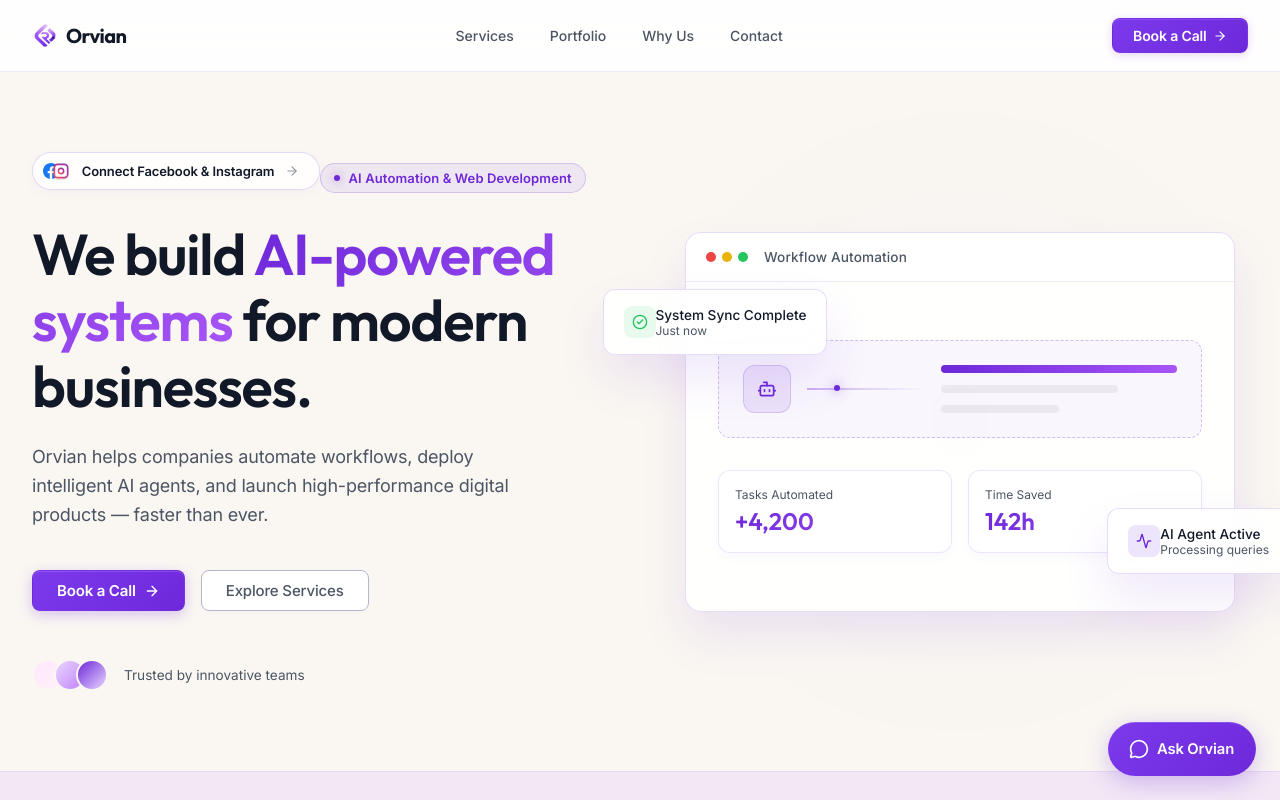
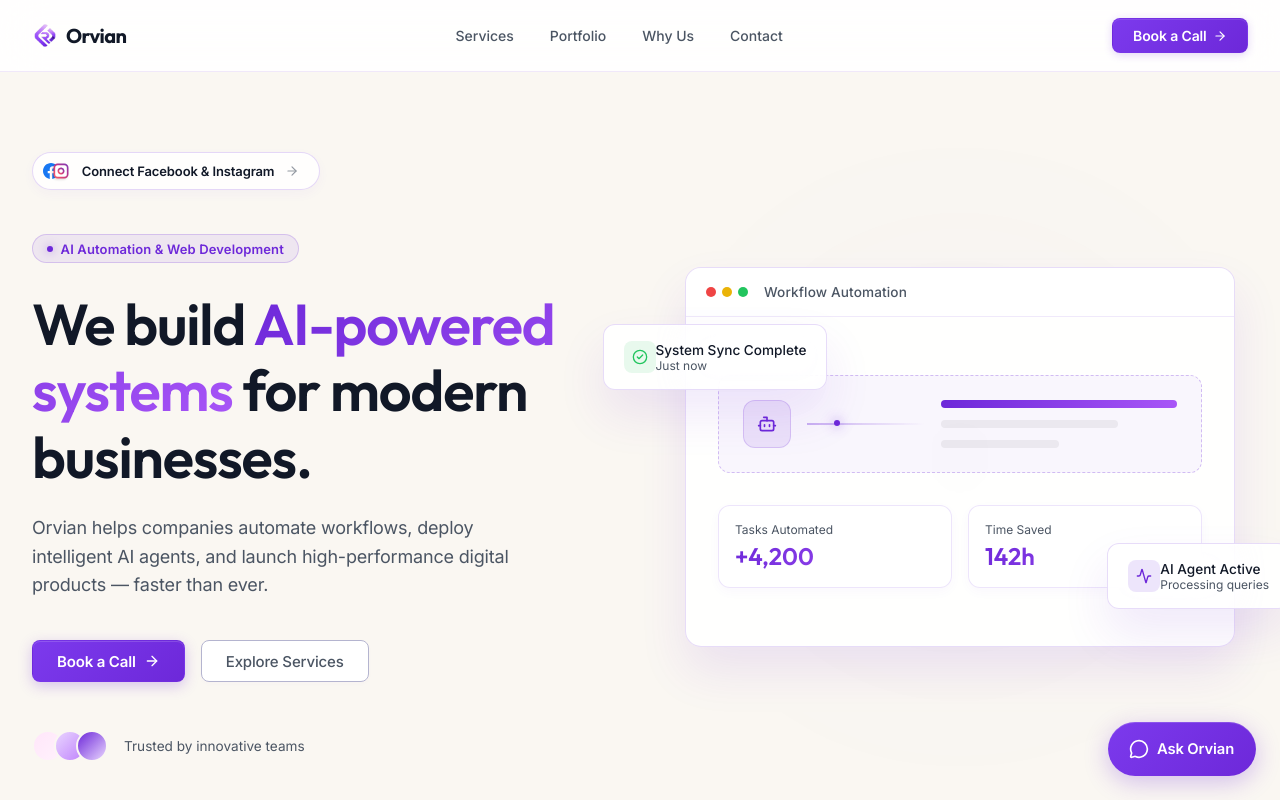
Before and after one commit to Sokratalchaar/Orvian-website, a React (Vite) app: page / in a window 1280 px wide. Shown: the top 800 px of the page. Built offline with nearby package versions, Linux system fonts and the light colour scheme.

Commit message:
Adjust hero section layout to stack connection button and eyebrow badge vertically

```diff
--- a/src/App.jsx
+++ b/src/App.jsx
@@ -389,7 +389,8 @@ function App() {
 
           {/* Left Column - Text content */}
           <div className="hero-text-col animate-fade-up">
-            {/* Instagram Connection State */}
+            {/* Instagram Connection Block */}
+            <div className="instagram-connect-block">
               {isConnectingInstagram ? (
                 <div className="instagram-connect-btn loading">
                   <span className="instagram-btn-icon-wrapper">
@@ -496,6 +497,7 @@ function App() {
                   <ArrowRight size={14} className="instagram-btn-arrow" />
                 </a>
               )}
+            </div>
 
             {instagramError && (
               <div className="instagram-error-msg">
--- a/src/index.css
+++ b/src/index.css
@@ -2504,3 +2504,17 @@ footer {
   margin-bottom: 1.5rem;
   width: fit-content;
 }
+
+/* Instagram connect block layout wrapper */
+.instagram-connect-block {
+  display: flex;
+  justify-content: flex-start;
+  width: 100%;
+  margin-bottom: 1.25rem;
+}
+
+@media (max-width: 1024px) {
+  .instagram-connect-block {
+    justify-content: center;
+  }
+}
```
Lines whose indentation alone changed are shown as unchanged.
